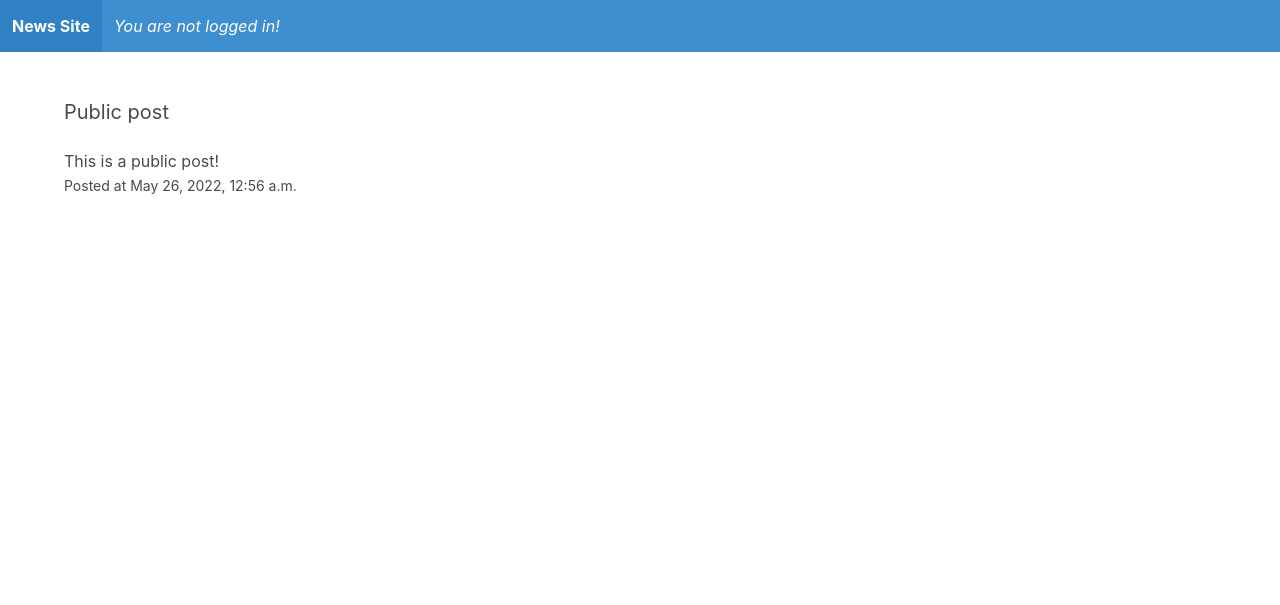
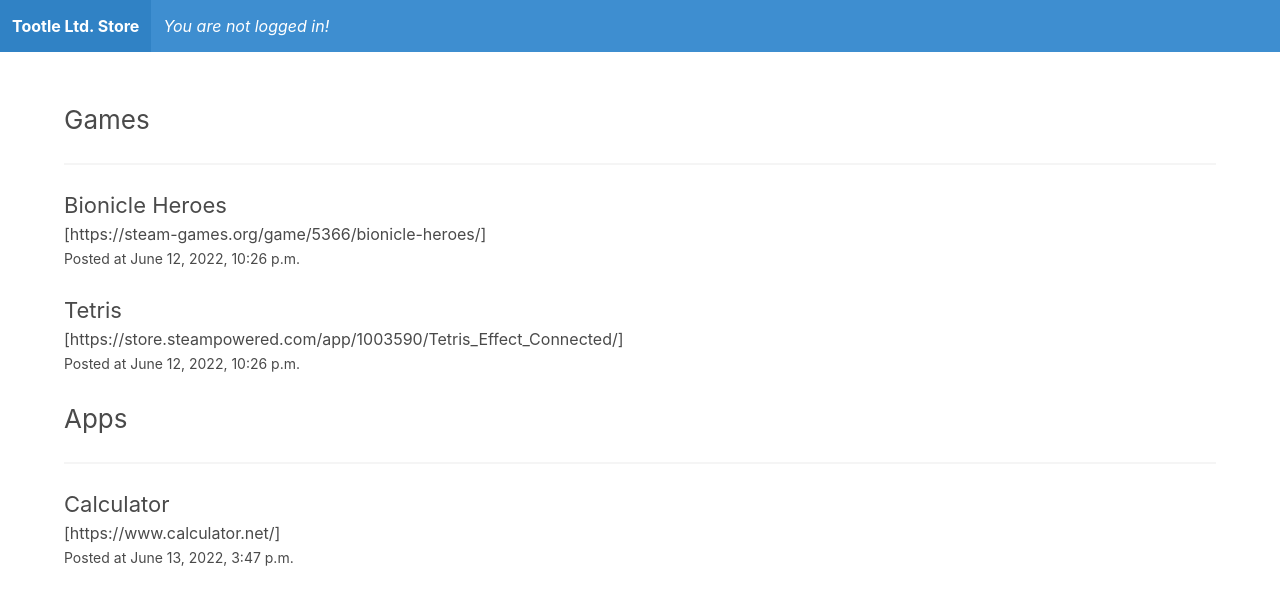
Before and after one commit to vanya-02/django_5, a Django app: page / in a window 1280 px wide. Shown: the top 605 px of the page. Run offline with Django 4.2, Linux system fonts and the light colour scheme; data comes from the database, SQL or seed files in the repository.

Commit message:
modified for bonus lab

```diff
--- a/pweb/news/admin.py
+++ b/pweb/news/admin.py
@@ -1,7 +1,8 @@
 from django.contrib import admin
 
 # Register your models here.
-from .models import Post, SiteUser
+from .models import Game, App, SiteUser
 
-admin.site.register(Post)
+admin.site.register(Game)
 admin.site.register(SiteUser)
+admin.site.register(App)
--- a/pweb/news/models.py
+++ b/pweb/news/models.py
@@ -4,17 +4,16 @@
 # Create your models here.
 class SiteUser(AbstractUser):
     created_at = models.DateTimeField(auto_now_add=True)
-    is_editor = models.BooleanField(default=False)
-    is_subscriber = models.BooleanField(default=False)
+    is_user = models.BooleanField(default=False)
+    is_publisher = models.BooleanField(default=False)
 
     def __str__(self):
         return self.username
 
-class Post(models.Model):
+class Game(models.Model):
     id = models.AutoField(primary_key=True)
     title = models.CharField(max_length=255)
     body = models.TextField()
-    private = models.BooleanField(default=False)
 
     date_added = models.DateTimeField(auto_now_add=True)
 
@@ -23,3 +22,16 @@
 
     class Meta:
         ordering = ['-date_added']
+
+class App(models.Model):
+    id = models.AutoField(primary_key=True)
+    title = models.CharField(max_length=255)
+    body = models.TextField()
+
+    date_added = models.DateTimeField(auto_now_add=True)
+
+    def get_id(self):
+        return f"{self.id}"
+
+    class Meta:
+        ordering = ['-date_added']
--- a/pweb/news/templates/base.html
+++ b/pweb/news/templates/base.html
@@ -9,7 +9,7 @@
     <body>
         <nav class="navbar is-info">
             <div class="navbar-brand">
-                <a href="/" class="navbar-item"><strong>News Site</strong></a>
+                <a href="/" class="navbar-item"><strong>Tootle Ltd. Store</strong></a>
             </div>
 
             {% if user.is_authenticated %}
--- a/pweb/news/templates/home.html
+++ b/pweb/news/templates/home.html
@@ -4,18 +4,34 @@
 
 {% block content %}
 
+    <h2 style="font-size: 26px"> Games </h2>
+    <hr/>
+    {% for game in games %}
+        <div class='post block'>
+            <h3 style="font-size: 22px">{{ game.title }}
+                {% if user.is_publisher %}
+                <a href="game/{{ game.get_id }}" <i>[edit]</i></a>
 
-    {% for post in posts %}
-        <div class='post block'>
-            <h2 class='subtitle'>{{ post.title }}
-                {% if user.is_editor %}
-                <a href="post/{{ post.get_id }}" <i>[edit]</i></a>
-
-                {% endif %} </h2>
-            <p>{{ post.body }}</p>
-            <small>Posted at {{ post.date_added }}</small>
+                {% endif %} </h3>
+            <p>{{ game.body }}</p>
+            <small>Posted at {{ game.date_added }}</small>
         </div>
     {% endfor %}
 
 
+    <h2 style="font-size: 26px"> Apps </h2>
+    <hr/>
+    {% for app in apps %}
+    <div class='post block'>
+        <h3 style="font-size: 22px">{{ app.title }}
+            {% if user.is_publisher %}
+            <a href="app/{{ app.get_id }}" <i>[edit]</i></a>
+
+            {% endif %} </h3>
+        <p>{{ app.body }}</p>
+        <small>Posted at {{ app.date_added }}</small>
+    </div>
+{% endfor %}
+
+
 {% endblock %}
--- a/pweb/news/views.py
+++ b/pweb/news/views.py
@@ -1,43 +1,44 @@
 from django.shortcuts import render, redirect
 
 # Create your views here.
-from .models import Post, SiteUser
+from .models import Game, App, SiteUser
 
 def test(request):
-    post = Post.objects.all()
-
-    return render(request, 'home.html', {'posts': post})
+    game = Game.objects.all()
+    return render(request, 'home.html', {'games': game})
 
 
 def home(request):
-    #TODO check if authentificated and type of user
-    if request.method == "POST":
-        print(request.POST['edit_value'])
-        print(request.POST.get('id'))
+    if request.method == "POST" and request.POST['type'] == 'game':
+        game = Game.objects.get(id=request.POST.get('id'))
+        game.title = request.POST['edit_value']
+        game.save()
 
-        post = Post.objects.get(id=request.POST.get('id'))
-        post.title = request.POST['edit_value']
-        post.save()
+    if request.method == "POST" and request.POST['type'] == 'app':
+        app = App.objects.get(id=request.POST.get('id'))
+        app.title = request.POST['edit_value']
+        app.save()
 
 
     if request.user.is_authenticated:
-        if request.user.is_editor or request.user.is_subscriber:
+        if request.user.is_publisher or request.user.is_user:
             user = SiteUser.objects.get(id=request.user.id)
-            post = Post.objects.all()
+            return render(request, 'home.html', {'games': Game.objects.all(), 'apps': App.objects.all()})
 
-            print(user, '***')
-            return render(request, 'home.html', {'posts': post})
-    #
-
-    post = Post.objects.filter(private=False)
-    return render(request, 'home.html', {'posts': post})
+    return render(request, 'home.html', {'games': Game.objects.all(), 'apps': App.objects.all()})
 
 
 
-def edit(request, post_id):
-    if request.user.is_authenticated and request.user.is_editor:
-        post = Post.objects.get(id=post_id)
-        return render(request, 'edit.html', {'post': post})
-
+def edit_game(request, post_id):
+    if request.user.is_authenticated and request.user.is_publisher:
+        game = Game.objects.get(id=post_id)
+        return render(request, 'edit_game.html', {'game': game})
 
     return redirect('/')
+
+def edit_app(request, post_id):
+    if request.user.is_authenticated and request.user.is_publisher:
+        app = App.objects.get(id=post_id)
+        return render(request, 'edit_app.html', {'app': app})
+
+    return redirect('/')
--- a/pweb/pweb/urls.py
+++ b/pweb/pweb/urls.py
@@ -16,7 +16,7 @@
 from django.contrib import admin
 from django.urls import path, include
 
-from news.views import test, home, edit
+from news.views import test, home, edit_game, edit_app
 
 urlpatterns = [
     path('', home, name='home'),
@@ -24,6 +24,7 @@
     path('accounts/', include("django.contrib.auth.urls")),
 
     path('test/', test, name='test'),
-    path('post/<int:post_id>', edit)
+    path('game/<int:post_id>', edit_game),
+    path('app/<int:post_id>', edit_app)
 
 ]
```
Also changed, not shown: pweb/news/templates/edit_app.html (added, +25 -0 lines), pweb/news/templates/edit_game.html (renamed from pweb/news/templates/edit.html, +7 -5 lines), pweb/db.sqlite3, pweb/news/migrations/0004_game_delete_post_and_more.py (added), pweb/news/migrations/0005_app.py (added).
